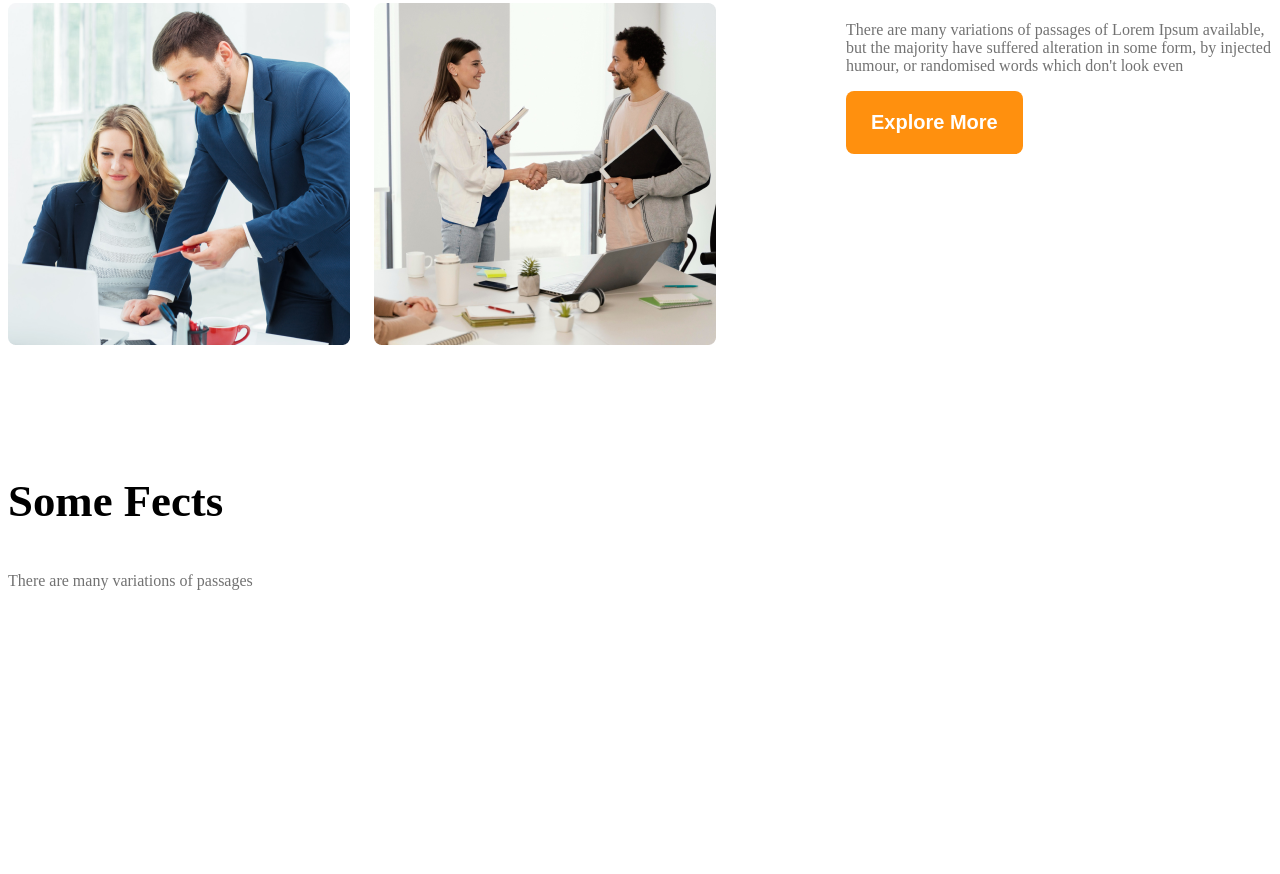
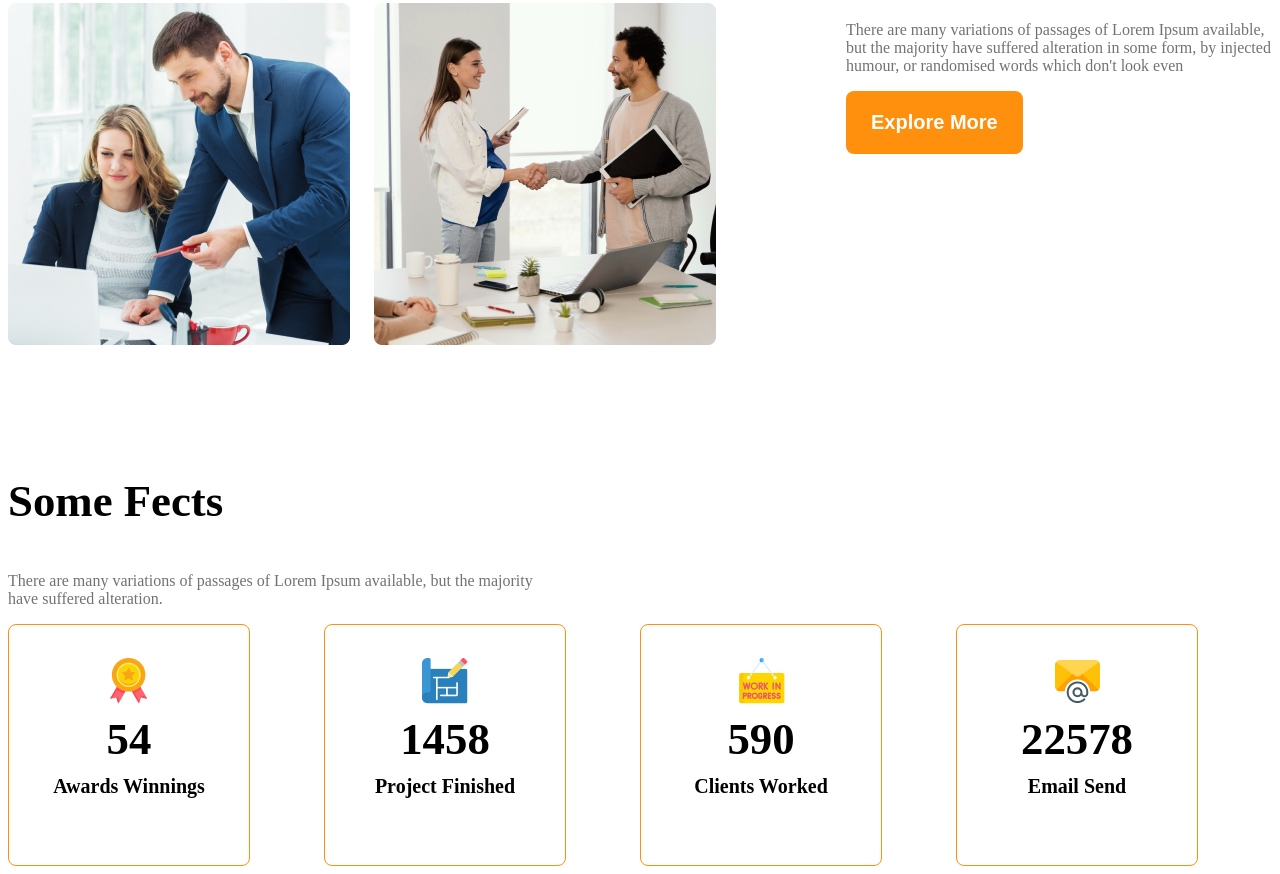
Before and after one commit to Jawadul-Hasan/G3-architects-website, a plain HTML site: page index.html in a window 1280 px wide. Shown: the part 1669-2543 px from the top of the page. Before the commit the page ends 2436 px from the top, so only its background shows below. Drawn offline with Linux system fonts and the light colour scheme.

Commit message:
Designed the facts section

```diff
--- a/index.html
+++ b/index.html
@@ -40,8 +40,10 @@
                 <img src="images/team4.png" alt="">
             </div>
             <div class="our-features">
-                <h3 class="section-title"><span id="quick-list" class="text-light-gray">Quick list </span> <span>of Our </span><span class="text-primary">Features</span></h3>
-                <p class="feature-discription text-light-gray">There are many variations of passages of Lorem Ipsum available, but the majority have suffered
+                <h3 class="section-title"><span id="quick-list" class="text-light-gray">Quick list </span> <span>of Our
+                    </span><span class="text-primary">Features</span></h3>
+                <p class="feature-discription text-light-gray">There are many variations of passages of Lorem Ipsum
+                    available, but the majority have suffered
                     alteration in some form, by injected humour, or randomised words which don't look even</p>
                 <button class="btn-primary">Explore More</button>
             </div>
@@ -51,27 +53,36 @@
         </section>
         <section class="">
             <h3 class="section-title">Some Fects</h3>
-            <p class="text-light-gray">There are many variations of passages of Lorem Ipsum available, but the majority have suffered alteration.</p>
+            <p class="text-light-gray fact-description">There are many variations of passages of Lorem Ipsum available, but the majority
+                have suffered alteration.</p>
             <div class="fact-container">
-                <div class="fact">
-                    <img src="" alt="" class="fact-icon">
-                    <h4 class="fact-number"></h4>
-                    <h5 class="fact-name"></h5>
+                <div class="fact-card display-flex">
+                    <div>
+                        <img src="images/icons/ribon.png" alt="" class="fact-icon">
+                        <h4 class="fact-number">54</h4>
+                        <h5 class="fact-name">Awards Winnings</h5>
+                    </div>
                 </div>
-                <div class="fact">
-                    <img src="" alt="" class="fact-icon">
-                    <h4 class="fact-number"></h4>
-                    <h5 class="fact-name"></h5>
+                <div class="fact-card display-flex">
+                    <div>
+                        <img src="images/icons/projects.png" alt="" class="fact-icon">
+                        <h4 class="fact-number">1458</h4>
+                        <h5 class="fact-name">Project Finished</h5>
+                    </div>
                 </div>
-                <div class="fact">
-                    <img src="" alt="" class="fact-icon">
-                    <h4 class="fact-number"></h4>
-                    <h5 class="fact-name"></h5>
+                <div class="fact-card display-flex">
+                    <div>
+                        <img src="images/icons/customers.png" alt="" class="fact-icon">
+                        <h4 class="fact-number">590</h4>
+                        <h5 class="fact-name">Clients Worked</h5>
+                    </div>
                 </div>
-                <div class="fact">
-                    <img src="" alt="" class="fact-icon">
-                    <h4 class="fact-number"></h4>
-                    <h5 class="fact-name"></h5>
+                <div class="fact-card display-flex">
+                    <div>
+                        <img src="images/icons/email.png" alt="" class="fact-icon">
+                        <h4 class="fact-number">22578</h4>
+                        <h5 class="fact-name">Email Send</h5>
+                    </div>
                 </div>
             </div>
         </section>
--- a/styles/architects.css
+++ b/styles/architects.css
@@ -12,7 +12,7 @@
     display: flex;
 }
 
-.text-primary{
+.text-primary {
     color: #FF900E;
 }
 
@@ -38,16 +38,16 @@
     border-radius: 8px;
 }
 
-main{
+main {
     max-width: 1440px;
     margin: 0 auto;
 }
 
-main > section{
+main>section {
     margin-top: 130px;
 }
 
-.section-title{
+.section-title {
     font-size: 2.8rem;
     font-weight: 700;
 }
@@ -100,49 +100,83 @@ main > section{
 
 /* team and feature related styles */
 
-.teams{
+.teams {
     align-items: center;
 }
 
-.teams-img-container{
+.teams-img-container {
     display: grid;
     grid-template-columns: repeat(2, 1fr);
     gap: 24px;
 }
 
-.our-features{
+.our-features {
     margin-left: 130px;
     max-width: 530px;
 }
 
-#quick-list{
+#quick-list {
     font-weight: 500;
+}
+
+/* some facts related styles */
+.fact-container {
+    display: grid;
+    grid-template-columns: repeat(4, 1fr);
+}
+
+.fact-card {
+    border: 1px solid #FF900E;
+    width: 240px;
+    height: 240px;
+    border-radius: 8px;
+    text-align: center;
+    align-items: center;
+    justify-content: center;
+}
+
+.fact-number {
+    font-size: 2.8rem;
+    font-weight: 600;
+    margin-top: 5px;
+    margin-bottom: 10px;
+}
+
+.fact-name {
+    font-size: 1.25rem;
+    font-weight: 600;
+    margin-top: 10px;
+}
+
+.fact-description{
+    max-width: 540px;
 }
 
 /* responsive media query */
 @media screen and (max-width:576px) {
 
     .navbar,
-    .nav-link, .teams{
+    .nav-link,
+    .teams {
         flex-direction: column;
     }
 
-    .teams-img-container{
+    .teams-img-container {
         grid-template-columns: repeat(1, 1fr);
     }
 
-    .our-features{
+    .our-features {
         margin-left: 20px;
     }
 }
 
 /* medium size device */
 @media screen and (min-width:576px) and (max-width:992px) {
-    .teams{
+    .teams {
         flex-direction: column;
     }
 
-    .our-features{
+    .our-features {
         margin-left: 50px auto;
     }
 }
```
